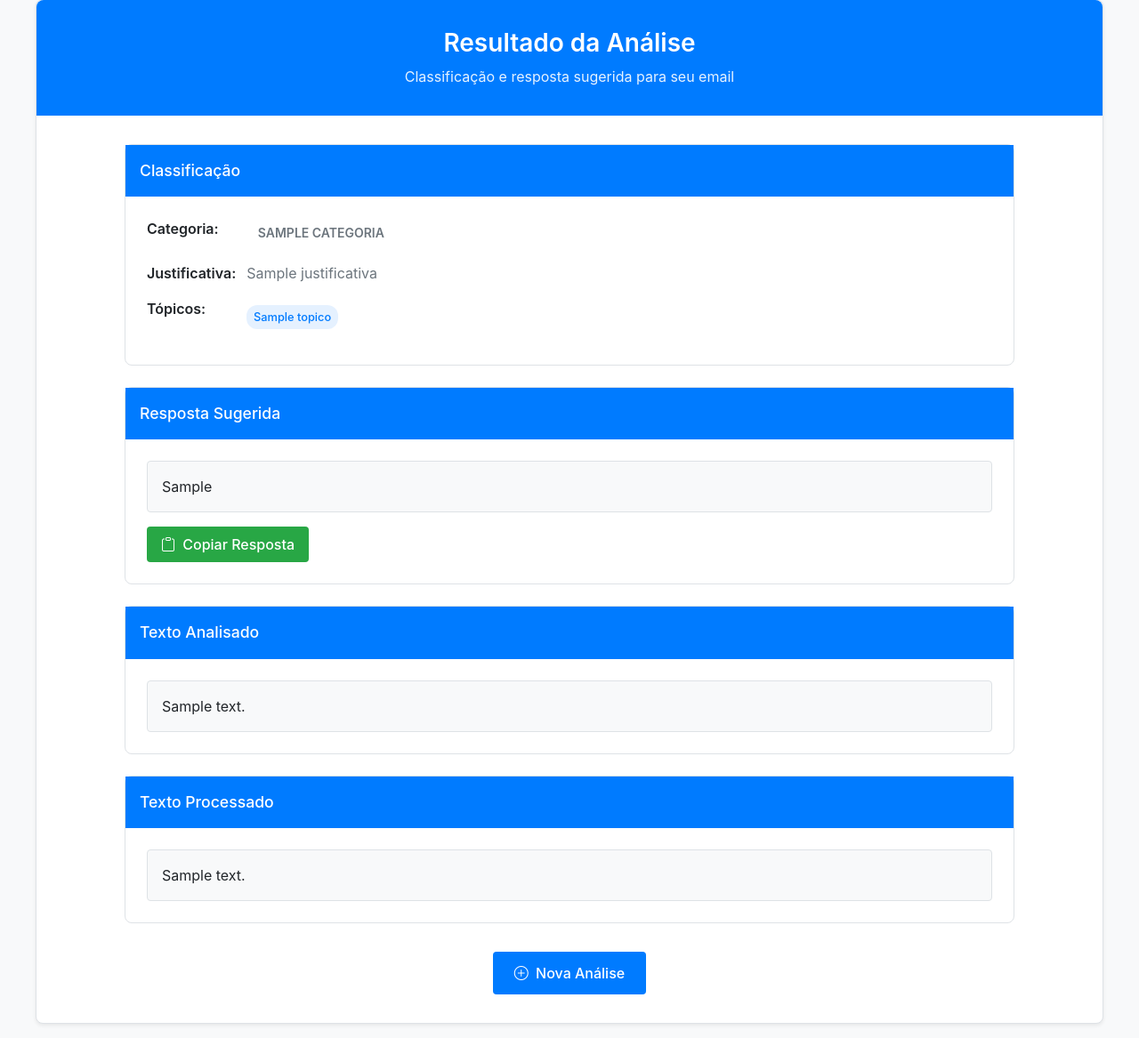
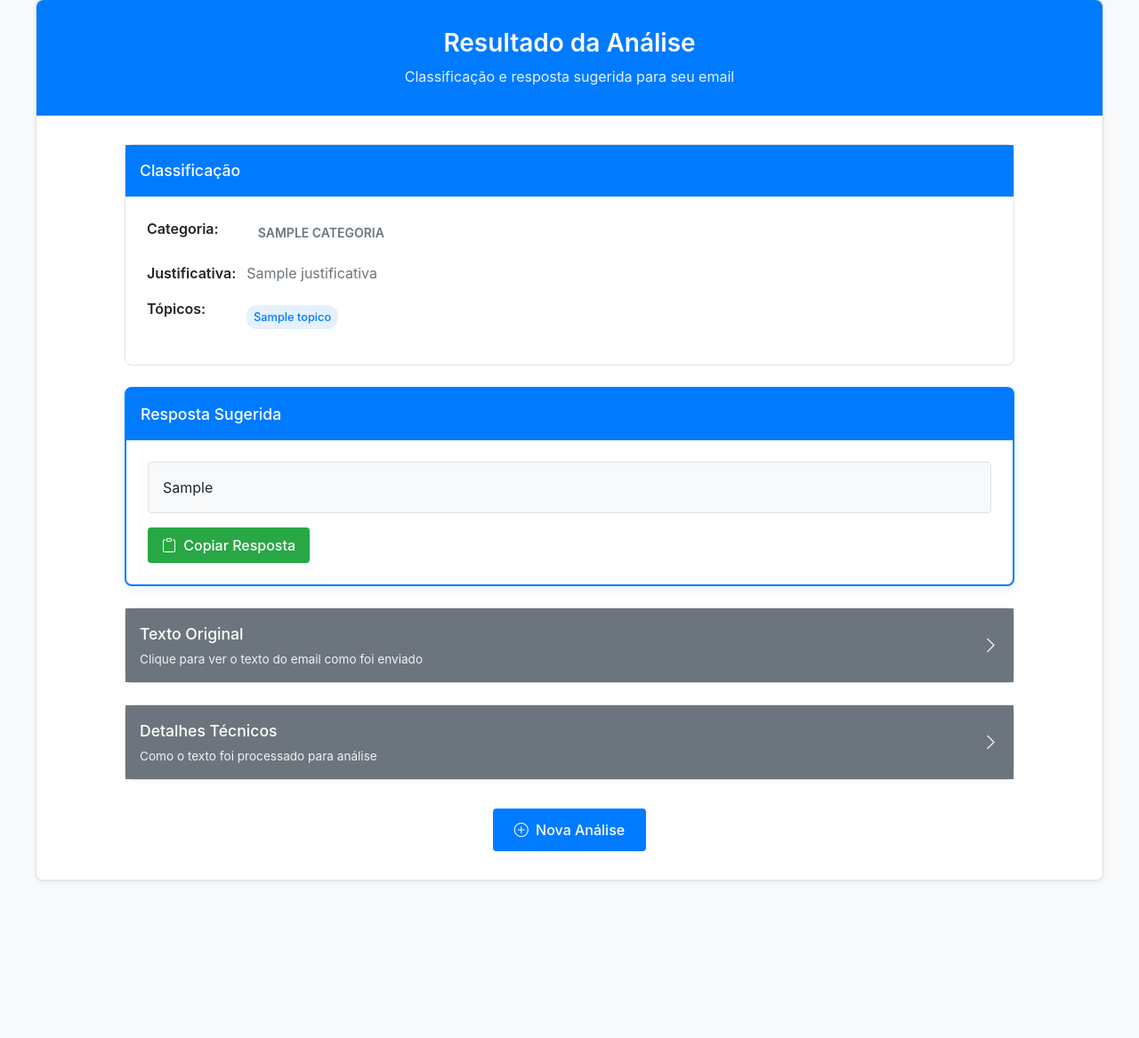
Before and after one commit to jhenriquevb/email-classifier, a FastAPI app: template app/templates/result.html in a window 1280 px wide. Shown: the part 17-1184 px from the top of the page at 89% size. After the commit the page ends 1008 px from the top, so only its background shows below. Run offline with FastAPI, Linux system fonts and the light colour scheme; the template is opened without the code that fills it: most values are stand-ins (such as "Sample title", 1, 10 or a date in 2020); some libraries are stand-ins or nearby versions.

Commit message:
melhorar UX da página de resultados e organizar arquivos estáticos

```diff
--- a/app/static/result.css
+++ b/app/static/css/result.css
@@ -27,6 +27,24 @@
   margin-bottom: 1.5rem;
 }
 
+.result-card.priority-card {
+  border: 2px solid var(--primary-color);
+  box-shadow: 0 4px 12px rgba(0, 123, 255, 0.1);
+}
+
+.result-card.secondary-card {
+  background: #fafafa;
+  border: 1px solid #e0e0e0;
+}
+
+.result-card.secondary-card .card-header {
+  background: var(--secondary-color);
+}
+
+.result-card.secondary-card .card-header:hover {
+  background: #5a6268;
+}
+
 .result-card .card-header {
   background: var(--primary-color);
   color: white;
@@ -34,6 +52,35 @@
   padding: 1rem;
   font-weight: 500;
   font-size: 1.1rem;
+}
+
+.result-card .card-header.collapsible {
+  cursor: pointer;
+  display: flex;
+  justify-content: space-between;
+  align-items: center;
+  transition: background-color 0.2s ease;
+}
+
+.result-card .card-header.collapsible:hover {
+  background: var(--primary-dark);
+}
+
+.header-content {
+  display: flex;
+  flex-direction: column;
+  gap: 0.25rem;
+}
+
+.header-subtitle {
+  font-size: 0.85rem;
+  font-weight: 400;
+  opacity: 0.9;
+}
+
+.toggle-icon {
+  transition: transform 0.3s ease;
+  font-size: 1.2rem;
 }
 
 .result-card .card-body {
--- /dev/null
+++ b/app/static/js/result.js
@@ -0,0 +1,32 @@
+function copyToClipboard(elementId, button) {
+  const element = document.getElementById(elementId);
+  const text = element.innerText;
+
+  navigator.clipboard.writeText(text).then(() => {
+    const originalText = button.innerHTML;
+    button.innerHTML = '<i class="bi bi-check me-1"></i>Copiado!';
+    button.classList.add('copy-success');
+
+    setTimeout(() => {
+      button.innerHTML = originalText;
+      button.classList.remove('copy-success');
+    }, 2000);
+  }).catch(err => {
+    console.error('Erro ao copiar:', err);
+  });
+}
+
+function toggleSection(sectionId) {
+  const content = document.getElementById(sectionId);
+  const icon = document.getElementById(sectionId + '-icon');
+
+  if (content.classList.contains('collapsed')) {
+    content.classList.remove('collapsed');
+    icon.classList.remove('bi-chevron-right');
+    icon.classList.add('bi-chevron-down');
+  } else {
+    content.classList.add('collapsed');
+    icon.classList.remove('bi-chevron-down');
+    icon.classList.add('bi-chevron-right');
+  }
+}
--- a/app/templates/index.html
+++ b/app/templates/index.html
@@ -7,8 +7,8 @@
   <link href="https://cdn.jsdelivr.net/npm/bootstrap@5.3.0/dist/css/bootstrap.min.css" rel="stylesheet">
   <link href="https://cdn.jsdelivr.net/npm/bootstrap-icons@1.7.2/font/bootstrap-icons.css" rel="stylesheet">
   <link href="https://fonts.googleapis.com/css2?family=Inter:wght@400;500;600;700&display=swap" rel="stylesheet">
-  <link href="/static/global.css" rel="stylesheet">
-  <link href="/static/index.css" rel="stylesheet">
+  <link href="/static/css/global.css" rel="stylesheet">
+  <link href="/static/css/index.css" rel="stylesheet">
   <meta name="viewport" content="width=device-width, initial-scale=1" />
 </head>
 
@@ -87,7 +87,7 @@
     </div>
   </div>
   <script src="https://cdn.jsdelivr.net/npm/bootstrap@5.3.0/dist/js/bootstrap.bundle.min.js"></script>
-  <script src="/static/index.js"></script>
+  <script src="/static/js/index.js"></script>
 </body>
 
 </html>
--- a/app/templates/result.html
+++ b/app/templates/result.html
@@ -9,8 +9,8 @@
   <link
     href="https://fonts.googleapis.com/css2?family=Inter:wght@400;500;600;700&family=JetBrains+Mono:wght@400;500&display=swap"
     rel="stylesheet">
-  <link href="/static/global.css" rel="stylesheet">
-  <link href="/static/result.css" rel="stylesheet">
+  <link href="/static/css/global.css" rel="stylesheet">
+  <link href="/static/css/result.css" rel="stylesheet">
   <meta name="viewport" content="width=device-width, initial-scale=1" />
 </head>
 
@@ -60,7 +60,7 @@
           </div>
         </div>
 
-        <div class="result-card">
+        <div class="result-card priority-card">
           <div class="card-header">
             Resposta Sugerida
           </div>
@@ -75,21 +75,39 @@
           </div>
         </div>
 
-        <div class="result-card">
-          <div class="card-header">
-            Texto Analisado
+        <!-- Seção do Texto Original - Colapsável e inicialmente fechada -->
+        <div class="result-card secondary-card">
+          <div class="card-header collapsible" onclick="toggleSection('original-text')">
+            <div class="header-content">
+              <span>Texto Original</span>
+              <small class="header-subtitle">Clique para ver o texto do email como foi enviado</small>
+            </div>
+            <i class="bi bi-chevron-right toggle-icon" id="original-text-icon"></i>
           </div>
-          <div class="card-body">
+          <div class="card-body collapsible-content collapsed" id="original-text">
             <div class="analyzed-text">{{ raw_text }}</div>
           </div>
         </div>
 
-        <div class="result-card">
-          <div class="card-header">
-            Texto Processado
+        <!-- Seção do Texto Processado - Colapsável e inicialmente fechada -->
+        <div class="result-card secondary-card">
+          <div class="card-header collapsible" onclick="toggleSection('processed-text')">
+            <div class="header-content">
+              <span>Detalhes Técnicos</span>
+              <small class="header-subtitle">Como o texto foi processado para análise</small>
+            </div>
+            <i class="bi bi-chevron-right toggle-icon" id="processed-text-icon"></i>
           </div>
-          <div class="card-body">
-            <div class="analyzed-text">{{ processed_text }}</div>
+          <div class="card-body collapsible-content collapsed" id="processed-text">
+            <div class="tech-explanation">
+              <p><strong>Este é o texto após pré-processamento:</strong></p>
+              <ul>
+                <li>Emails, URLs e números foram substituídos por placeholders (&lt;EMAIL&gt;, &lt;URL&gt;, &lt;NUM&gt;)</li>
+                <li>Palavras foram convertidas para sua forma base (lematização)</li>
+                <li>Palavras muito comuns foram removidas para focar no conteúdo principal</li>
+              </ul>
+            </div>
+            <div class="analyzed-text technical">{{ processed_text }}</div>
           </div>
         </div>
 
@@ -103,25 +121,7 @@
     </div>
   </div>
   <script src="https://cdn.jsdelivr.net/npm/bootstrap@5.3.0/dist/js/bootstrap.bundle.min.js"></script>
-  <script>
-    function copyToClipboard(elementId, button) {
-      const element = document.getElementById(elementId);
-      const text = element.innerText;
-
-      navigator.clipboard.writeText(text).then(() => {
-        const originalText = button.innerHTML;
-        button.innerHTML = '<i class="bi bi-check me-1"></i>Copiado!';
-        button.classList.add('copy-success');
-
-        setTimeout(() => {
-          button.innerHTML = originalText;
-          button.classList.remove('copy-success');
-        }, 2000);
-      }).catch(err => {
-        console.error('Erro ao copiar:', err);
-      });
-    }
-  </script>
+  <script src="/static/js/result.js"></script>
 </body>
 
 </html>
```
Also changed, not shown: other parts of app/static/css/result.css (+45 -0 lines), app/static/css/global.css (renamed from app/static/global.css), app/static/css/index.css (renamed from app/static/index.css), app/static/js/index.js (renamed from app/static/index.js).
